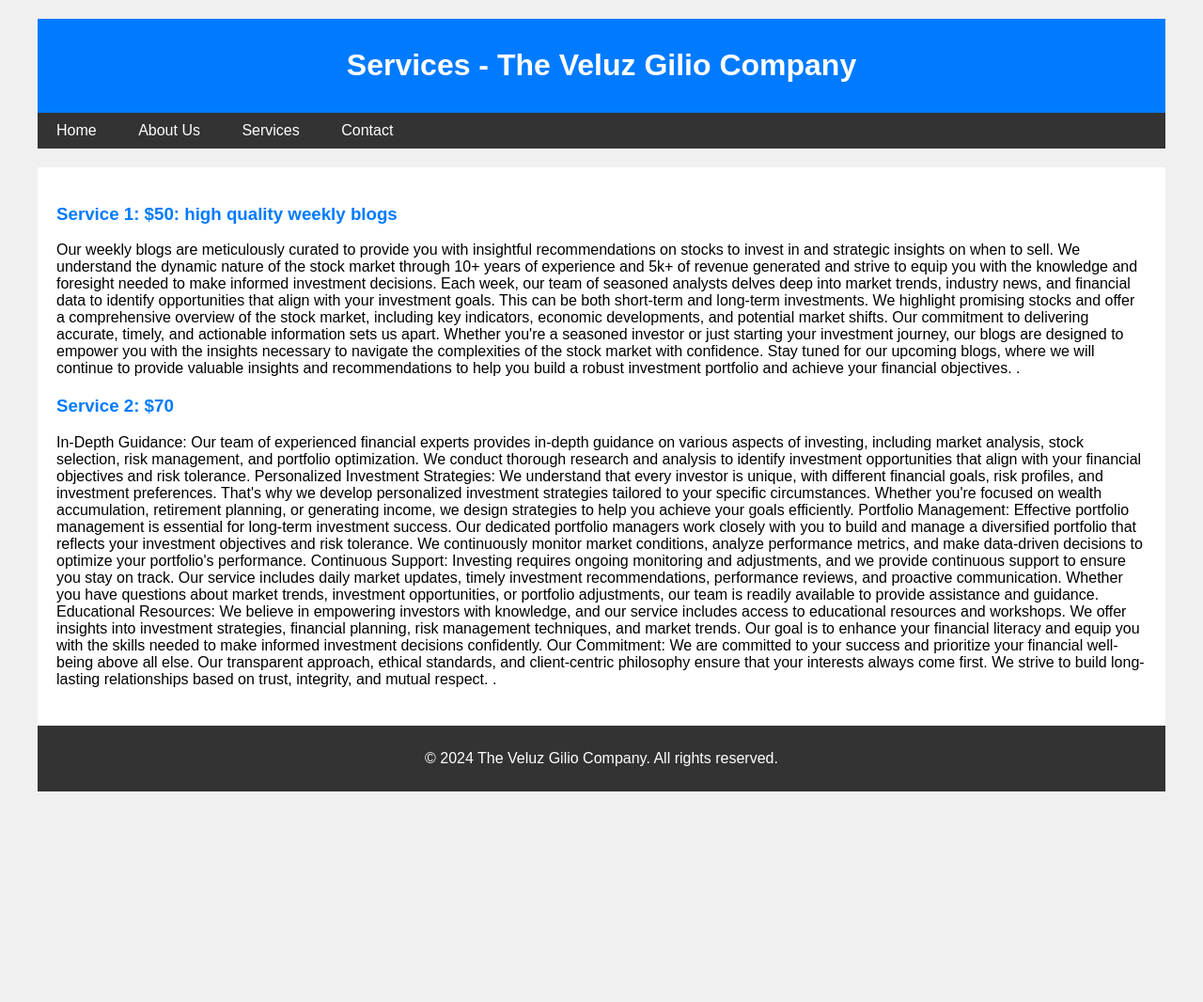
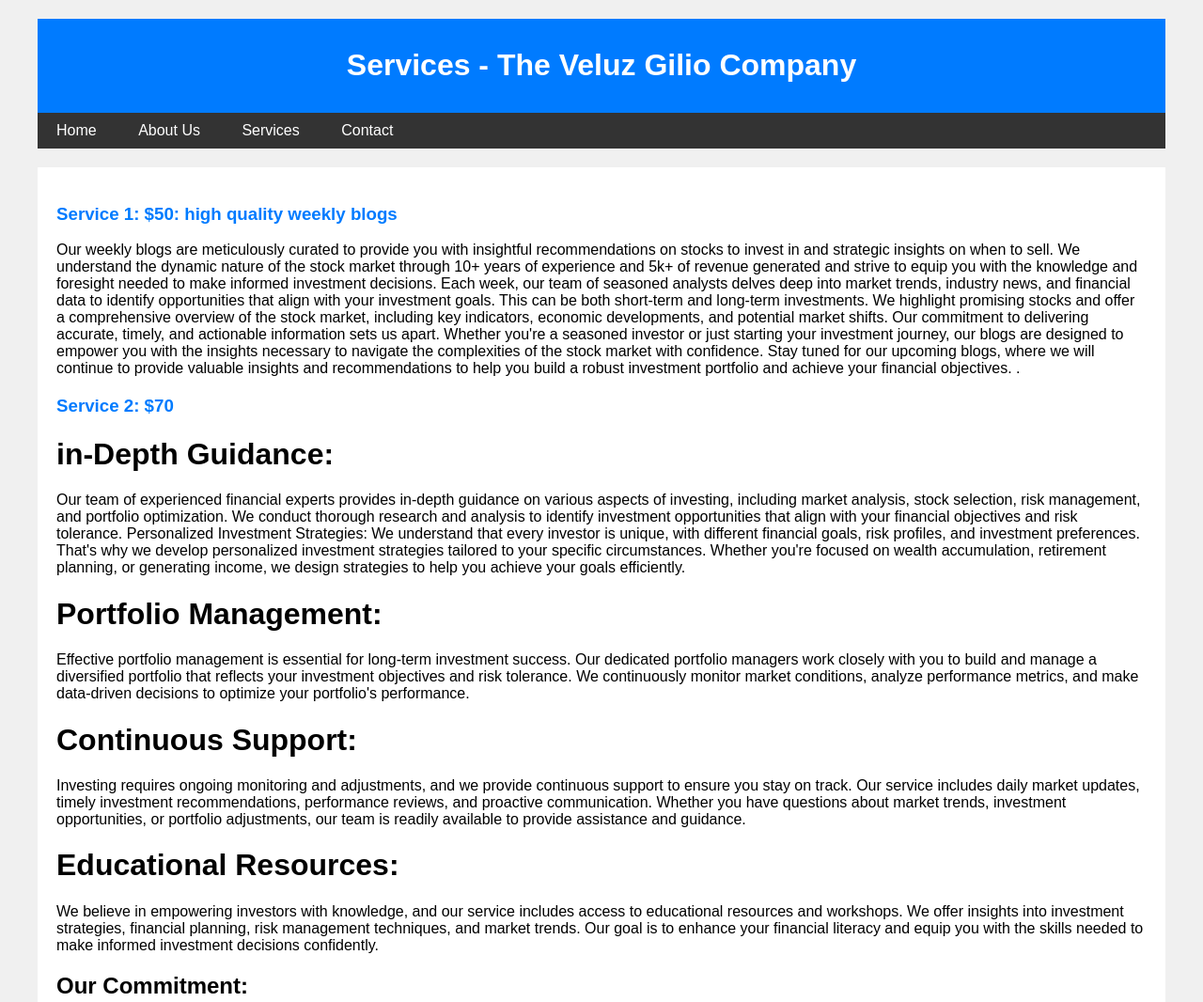
Before and after one commit to nottuanson/vgc1, a plain HTML site: page services.html in a window 1280 px wide. Shown: the top 1066 px of the page at 94% size. Before the commit the page ends 862 px from the top, so only its background shows below. Drawn offline with Linux system fonts and the light colour scheme.

Commit message:
servicesupdate2

```diff
--- a/services.html
+++ b/services.html
@@ -82,17 +82,17 @@
       <h3>Service 2: $70</h3>
       <p>
 
-        In-Depth Guidance:
+        <h1>in-Depth Guidance:</h1>
         Our team of experienced financial experts provides in-depth guidance on various aspects of investing, including market analysis, stock selection, risk management, and portfolio optimization. We conduct thorough research and analysis to identify investment opportunities that align with your financial objectives and risk tolerance.
         Personalized Investment Strategies:
         We understand that every investor is unique, with different financial goals, risk profiles, and investment preferences. That's why we develop personalized investment strategies tailored to your specific circumstances. Whether you're focused on wealth accumulation, retirement planning, or generating income, we design strategies to help you achieve your goals efficiently.
-        Portfolio Management:
+        <h1>Portfolio Management:</h1>
         Effective portfolio management is essential for long-term investment success. Our dedicated portfolio managers work closely with you to build and manage a diversified portfolio that reflects your investment objectives and risk tolerance. We continuously monitor market conditions, analyze performance metrics, and make data-driven decisions to optimize your portfolio's performance.
-        Continuous Support:
+        <h1>Continuous Support:</h1>
         Investing requires ongoing monitoring and adjustments, and we provide continuous support to ensure you stay on track. Our service includes daily market updates, timely investment recommendations, performance reviews, and proactive communication. Whether you have questions about market trends, investment opportunities, or portfolio adjustments, our team is readily available to provide assistance and guidance.
-        Educational Resources:
+        <h1>Educational Resources:</h1>
         We believe in empowering investors with knowledge, and our service includes access to educational resources and workshops. We offer insights into investment strategies, financial planning, risk management techniques, and market trends. Our goal is to enhance your financial literacy and equip you with the skills needed to make informed investment decisions confidently.
-        Our Commitment:
+        <h2>Our Commitment:</h2>
         We are committed to your success and prioritize your financial well-being above all else. Our transparent approach, ethical standards, and client-centric philosophy ensure that your interests always come first. We strive to build long-lasting relationships based on trust, integrity, and mutual respect.
         .</p>
     </div>
```
